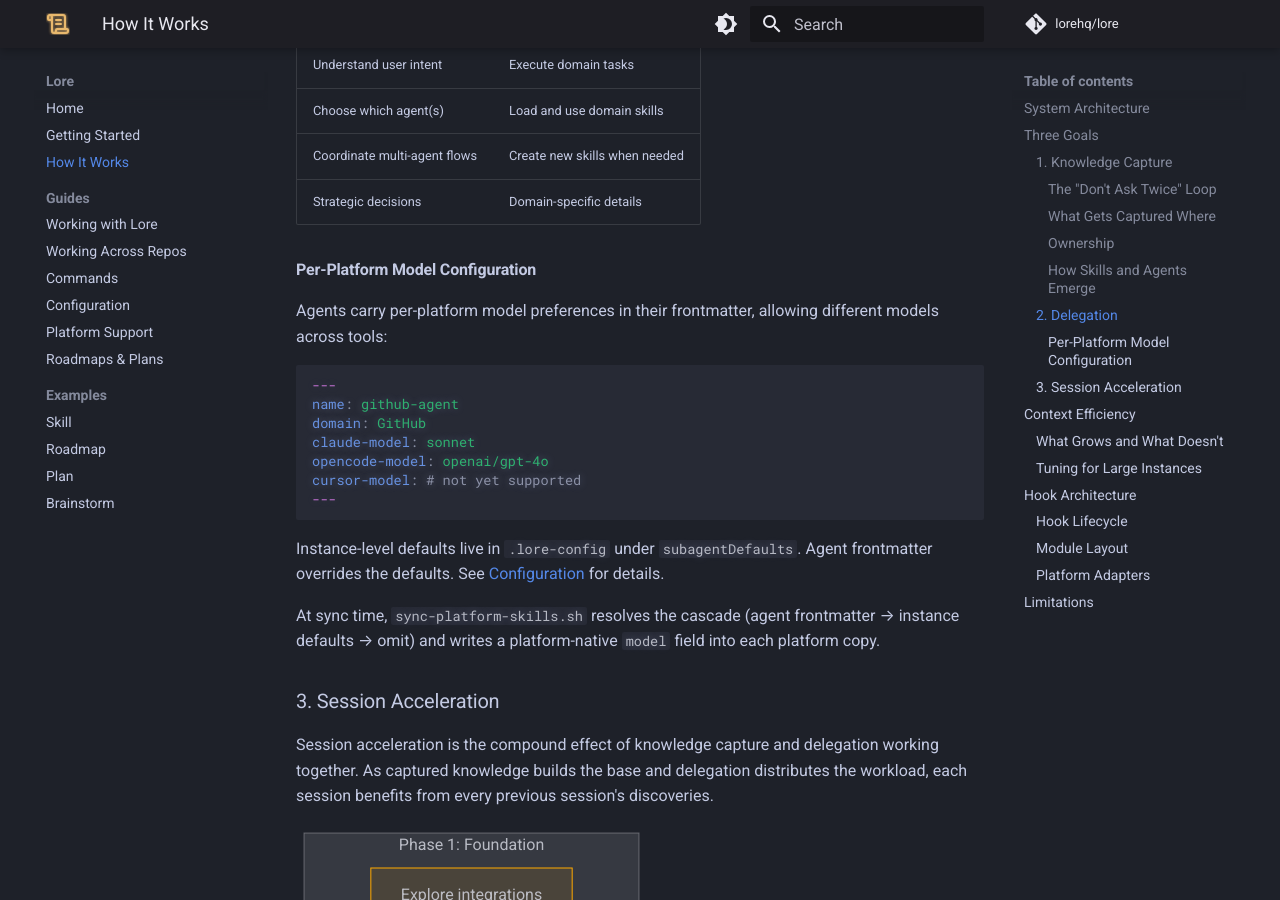
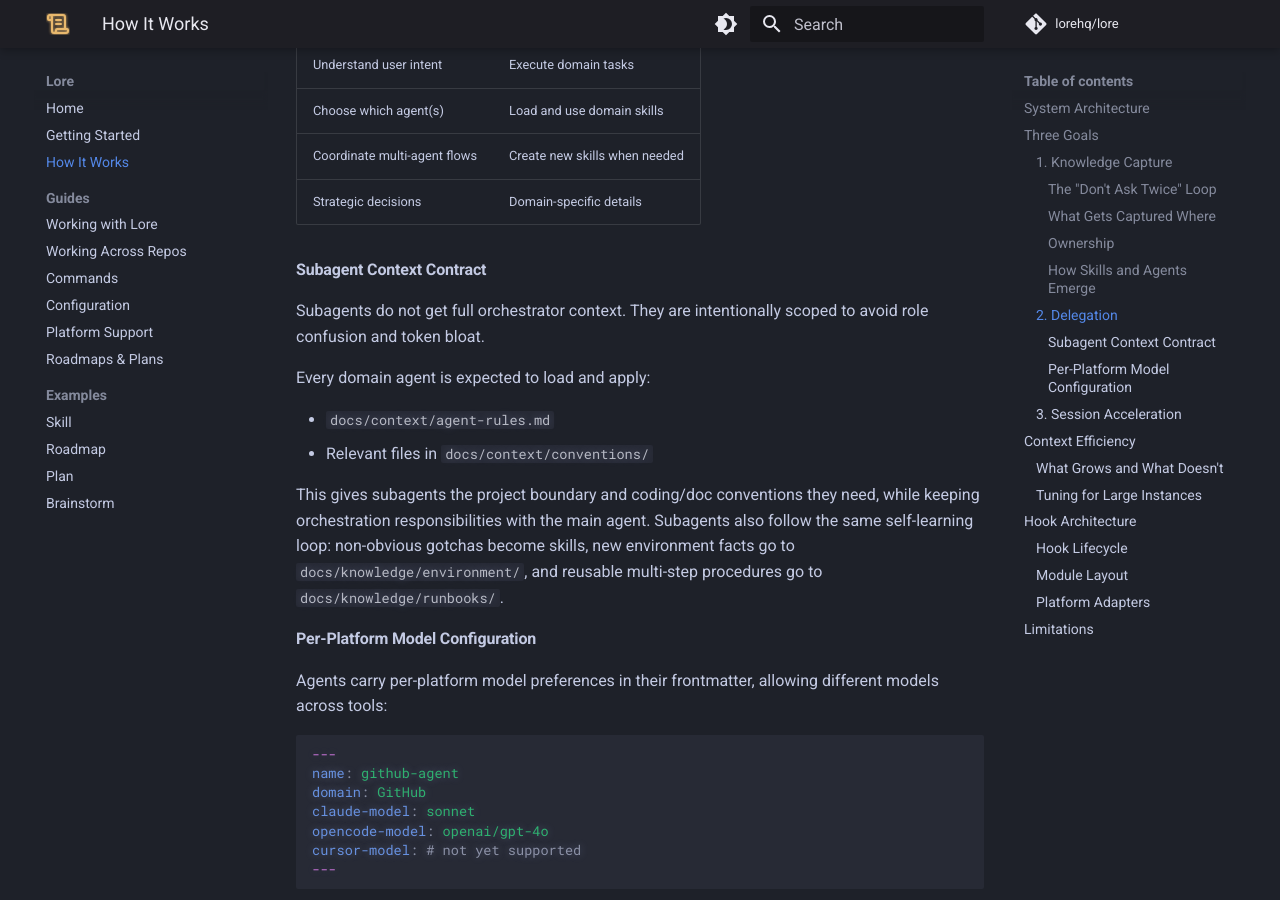
Before and after one commit to lorehq/lore-docs, an MkDocs documentation site: the page built from docs/how-it-works.md, in a window 1280 px wide and 900 px high, scrolled down 5725 px. Built offline with MkDocs 1.6.1 and Material for MkDocs 9.7.7, drawn with Linux system fonts in a browser that asks for light colours; comment, search, counter and statistics services are not loaded.

Commit message:
Document subagent context contract and required rule loading

```diff
--- a/docs/how-it-works.md
+++ b/docs/how-it-works.md
@@ -130,6 +130,17 @@
 | Choose which agent(s) | Load and use domain skills |
 | Coordinate multi-agent flows | Create new skills when needed |
 | Strategic decisions | Domain-specific details |
+
+#### Subagent Context Contract
+
+Subagents do not get full orchestrator context. They are intentionally scoped to avoid role confusion and token bloat.
+
+Every domain agent is expected to load and apply:
+
+- `docs/context/agent-rules.md`
+- Relevant files in `docs/context/conventions/`
+
+This gives subagents the project boundary and coding/doc conventions they need, while keeping orchestration responsibilities with the main agent. Subagents also follow the same self-learning loop: non-obvious gotchas become skills, new environment facts go to `docs/knowledge/environment/`, and reusable multi-step procedures go to `docs/knowledge/runbooks/`.
 
 #### Per-Platform Model Configuration
 
```
Also changed, not shown: docs/guides/platform-support.md (+2 -0 lines).
